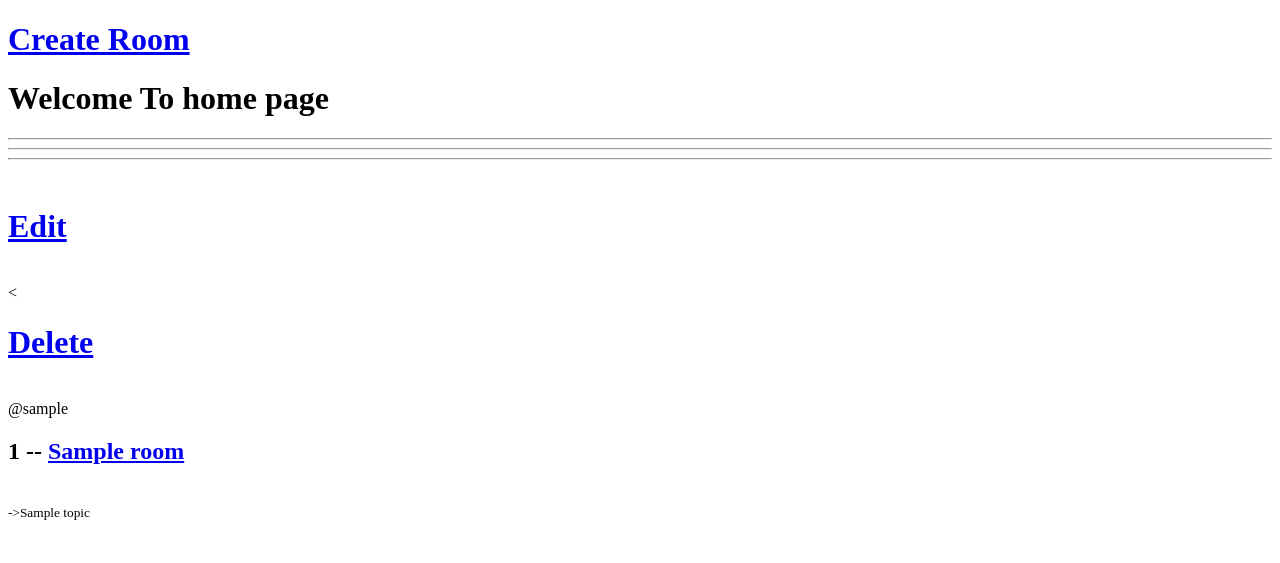
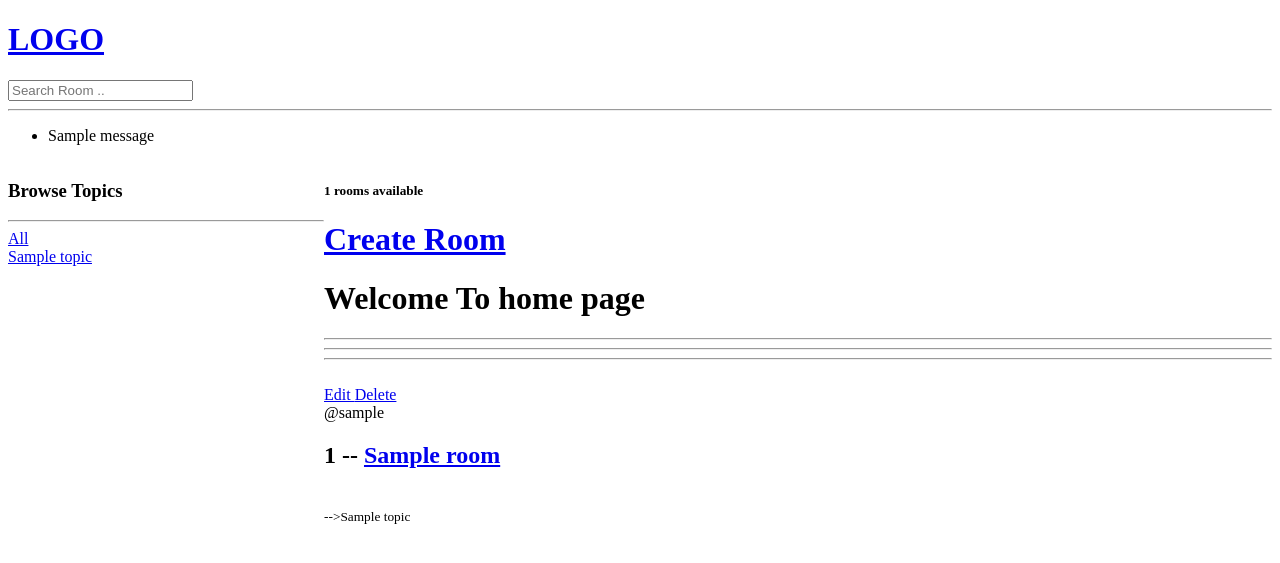
Before and after one commit to kushalsubedi/django-app, a Django app: template study_bud/base/templates/base/home.html in a window 1280 px wide. Shown: the top 563 px of the page. Run offline with Django 3.2, Linux system fonts and the light colour scheme; the template is opened without the code that fills it: most values are stand-ins (such as "Sample title", 1, 10 or a date in 2020); one stand-in notice (Sample message) is shown.

Commit message:
search functionality added

```diff
--- a/study_bud/base/templates/base/home.html
+++ b/study_bud/base/templates/base/home.html
@@ -1,16 +1,32 @@
-<!DOCTYPE html>
-<html lang="en">
+ {% extends 'main.html' %} {%block content%}
+<style>
+    .home-container {
+        display: grid;
+        grid-template-columns: 1fr 3fr;
+    }
+</style>
 
-<head>
-    <meta charset="UTF-8">
-    <meta http-equiv="X-UA-Compatible" content="IE=edge">
-    <meta name="viewport" content="width=device-width, initial-scale=1.0">
-    <title>Document</title>
-</head>
+<div class="home-container">
 
-<body>
+    <div>
+        <h3>Browse Topics</h3>
 
+        <hr>
+        <div>
 
+            <a href="{% url 'home' %}">All</a>
+
+        </div>
+        {% for topic in topics %}
+
+        <div>
+            <a href="{% url 'home' %}?q={{topic.name}}"> {{topic.name}}</a>
+        </div>
+        {%endfor%}
+
+    </div>
+    <div>
+        <h5> {{room_count}} rooms available</h5>
         <a href="{% url 'create_room' %}">
             <h1>Create Room</h1>
 
@@ -21,11 +37,11 @@
         <hr> {% for room in rooms%}
         <br>
         <a href="{%url 'update' room.id%}">
-        <h1> Edit </h1>
+             Edit
         </a>
-    <br>
-    < <a href="{%url 'delete' room.id%}">
-        <h1>Delete</h1>
+
+        <a href="{%url 'delete' room.id%}">
+            Delete
             </a>
         <br>
         <div>
@@ -34,9 +50,11 @@
                 {{room.id}} -- <a href="{%url 'room' room.id%}"> {{room.name}} </a>
             </h2>
             <br>
-            <small>->{{room.topic.name}}</small>
+            <small> -->{{room.topic.name}}</small>
         </div>
+
         {%endfor%}
-</body>
+    </div>
 
-</html>
+</div>
+{% endblock %}
--- /dev/null
+++ b/study_bud/templates/main.html
@@ -0,0 +1,24 @@
+<!DOCTYPE html>
+<html lang="en">
+
+<head>
+    <meta charset="UTF-8">
+    <meta http-equiv="X-UA-Compatible" content="IE=edge">
+    <meta name="viewport" content="width=device-width, initial-scale=1.0">
+    <title>StudyBUd</title>
+</head>
+
+<body>
+    <div>
+        {% include 'navbar.html' %} {% if messages %}
+        <ul class="messages">
+            {% for message in messages %}
+            <li>{{ message }}</li>
+            {% endfor %}
+        </ul>
+        {% endif %} {% block content %} {% endblock %}
+    </div>
+
+</body>
+
+</html>
--- /dev/null
+++ b/study_bud/templates/navbar.html
@@ -0,0 +1,8 @@
+<a href="/">
+    <h1>LOGO</h1>
+</a>
+<form action="{% url 'home' %}" method="GET">
+    <input type="text" name="q" placeholder="Search Room .." />
+</form>
+
+<hr>
```
Also changed, not shown: study_bud/base/views.py (+14 -6 lines), study_bud/db.sqlite3. Lines whose indentation alone changed are shown as unchanged.
